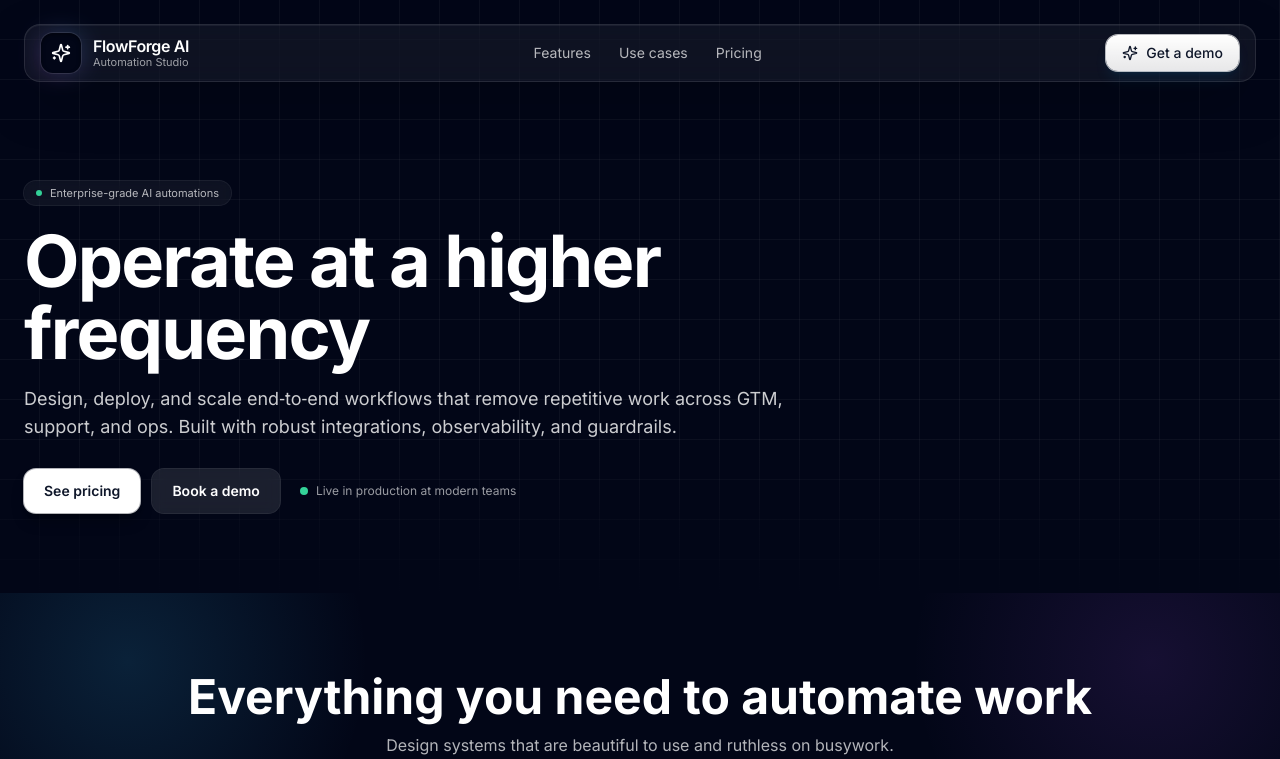
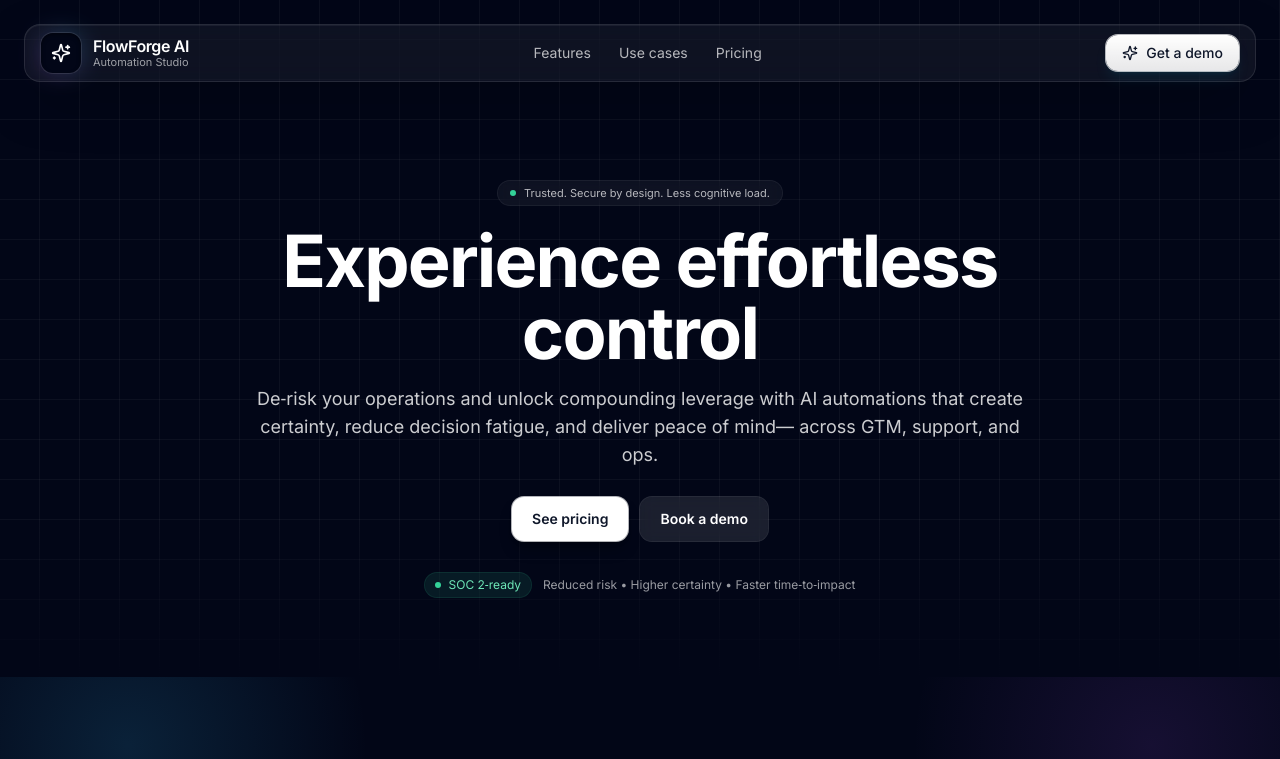
Before and after one commit to flamesResource6/frontend-repo_2cluwps6_v482gv, a React (Vite) app: page / in a window 1280 px wide. Shown: the top 759 px of the page. Built offline with nearby package versions, Linux system fonts and the light colour scheme; a web font is replaced by a local one.

Commit message:
Update project prj_2cluwps6 - 2025-11-19T02:18:31.993Z

```diff
--- a/src/components/Hero.jsx
+++ b/src/components/Hero.jsx
@@ -4,18 +4,18 @@ import { motion } from "framer-motion";
 export default function Hero() {
   return (
     <header className="relative isolate overflow-hidden">
-      {/* Background: premium dark gradient with subtle grid and glow */}
-      <div className="absolute inset-0 -z-10 bg-slate-950" />
+      {/* Background: layered dark with aurora glows and grid */}
+      <div className="absolute inset-0 -z-20 bg-slate-950" />
       <div
-        className="absolute inset-0 -z-10 opacity-[0.08]"
+        className="absolute inset-0 -z-10 opacity-20"
         style={{
           background:
-            "radial-gradient(60%_40%_at_50%_-10%,#60a5fa33,transparent),radial-gradient(40%_30%_at_80%_0%,#a78bfa22,transparent)",
+            "radial-gradient(60%_40%_at_50%_-10%,#8b5cf633,transparent),radial-gradient(40%_30%_at_90%_10%,#22d3ee22,transparent),radial-gradient(50%_30%_at_10%_10%,#60a5fa22,transparent)",
           mixBlendMode: "screen",
         }}
       />
       <div
-        className="absolute inset-0 -z-10"
+        className="absolute inset-0 -z-10 pointer-events-none"
         style={{
           backgroundImage:
             "linear-gradient(rgba(255,255,255,0.04) 1px, transparent 1px), linear-gradient(90deg, rgba(255,255,255,0.04) 1px, transparent 1px)",
@@ -23,6 +23,7 @@ export default function Hero() {
           backgroundPosition: "-1px -1px, -1px -1px",
         }}
       />
+      {/* Soft bottom fade */}
       <div className="absolute inset-x-0 bottom-0 h-40 -z-10 bg-gradient-to-t from-slate-950 to-transparent" />
 
       {/* Integrated Navbar */}
@@ -31,7 +32,7 @@ export default function Hero() {
           {/* Brand */}
           <a href="#" className="group inline-flex items-center gap-3">
             <div className="relative">
-              <div className="absolute inset-0 rounded-xl bg-gradient-to-tr from-fuchsia-500/70 to-sky-400/70 blur-md opacity-35 group-hover:opacity-60 transition" />
+              <div className="absolute inset-0 rounded-xl bg-gradient-to-tr from-fuchsia-500/70 to-cyan-400/70 blur-md opacity-35 group-hover:opacity-60 transition" />
               <div className="relative grid h-10 w-10 place-items-center rounded-xl bg-slate-950 ring-1 ring-white/10 shadow-inner shadow-black/40">
                 <Sparkles className="h-5 w-5 text-white" />
               </div>
@@ -65,7 +66,7 @@ export default function Hero() {
               href="#demo"
               whileHover={{ y: -2 }}
               whileTap={{ scale: 0.98 }}
-              className="hidden md:inline-flex items-center gap-2 rounded-xl bg-gradient-to-b from-white to-white/90 text-slate-900 px-4 py-2 text-sm font-medium shadow-lg shadow-sky-500/10 ring-1 ring-white/70 hover:shadow-sky-500/20"
+              className="hidden md:inline-flex items-center gap-2 rounded-xl bg-gradient-to-b from-white to-white/90 text-slate-900 px-4 py-2 text-sm font-medium shadow-lg shadow-cyan-500/10 ring-1 ring-white/70 hover:shadow-cyan-500/20"
             >
               <Sparkles className="h-4 w-4" />
               Get a demo
@@ -77,34 +78,55 @@ export default function Hero() {
         </div>
       </div>
 
-      {/* Hero content */}
+      {/* Hero content centered */}
       <div className="mx-auto max-w-7xl px-6 pb-20 pt-16 md:pt-24">
         <motion.div
           initial={{ opacity: 0, y: 18 }}
           animate={{ opacity: 1, y: 0 }}
-          transition={{ duration: 0.7, ease: 'easeOut' }}
-          className="max-w-3xl"
+          transition={{ duration: 0.7, ease: "easeOut" }}
+          className="mx-auto max-w-3xl text-center"
         >
+          {/* Trust/credibility chip */}
           <div className="inline-flex items-center gap-2 rounded-full bg-white/5 ring-1 ring-white/10 px-3 py-1 text-[11px] text-white/70 backdrop-blur">
             <span className="h-1.5 w-1.5 rounded-full bg-emerald-400 animate-pulse" />
-            Enterprise-grade AI automations
+            Trusted. Secure by design. Less cognitive load.
           </div>
+
+          {/* Headline with psychological framing */}
           <h1 className="mt-5 text-4xl md:text-6xl lg:text-7xl font-extrabold tracking-tight text-white">
-            Operate at a higher frequency
+            Experience effortless control
           </h1>
           <p className="mt-4 text-white/80 md:text-lg">
-            Design, deploy, and scale end‑to‑end workflows that remove repetitive work across GTM, support, and ops. Built with robust integrations, observability, and guardrails.
+            De‑risk your operations and unlock compounding leverage with AI automations
+            that create certainty, reduce decision fatigue, and deliver peace of mind—
+            across GTM, support, and ops.
           </p>
-          <div className="mt-7 flex flex-wrap items-center gap-3">
-            <motion.a href="#pricing" whileHover={{ y: -2 }} whileTap={{ scale: 0.98 }} className="rounded-xl bg-white text-slate-900 px-5 py-3 text-sm font-semibold shadow-lg shadow-black/30 ring-1 ring-white/70">
+
+          {/* CTAs */}
+          <div className="mt-7 flex flex-wrap justify-center items-center gap-3">
+            <motion.a
+              href="#pricing"
+              whileHover={{ y: -2 }}
+              whileTap={{ scale: 0.98 }}
+              className="rounded-xl bg-white text-slate-900 px-5 py-3 text-sm font-semibold shadow-lg shadow-black/30 ring-1 ring-white/70"
+            >
               See pricing
             </motion.a>
-            <motion.a href="#demo" whileHover={{ y: -2 }} whileTap={{ scale: 0.98 }} className="rounded-xl bg-white/10 text-white ring-1 ring-white/15 px-5 py-3 text-sm font-semibold backdrop-blur hover:bg-white/15">
+            <motion.a
+              href="#demo"
+              whileHover={{ y: -2 }}
+              whileTap={{ scale: 0.98 }}
+              className="rounded-xl bg-white/10 text-white ring-1 ring-white/15 px-5 py-3 text-sm font-semibold backdrop-blur hover:bg-white/15"
+            >
               Book a demo
             </motion.a>
-            <div className="ml-2 hidden md:flex items-center gap-2 text-xs text-white/60">
-              <span className="h-2 w-2 rounded-full bg-emerald-400" />
-              Live in production at modern teams
+            <div className="basis-full" />
+            <div className="mt-2 flex items-center justify-center gap-3 text-xs text-white/60">
+              <span className="inline-flex items-center gap-2 rounded-full bg-emerald-400/10 px-2.5 py-1 ring-1 ring-emerald-400/20 text-emerald-300">
+                <span className="h-1.5 w-1.5 rounded-full bg-emerald-400" />
+                SOC 2‑ready
+              </span>
+              <span>Reduced risk • Higher certainty • Faster time‑to‑impact</span>
             </div>
           </div>
         </motion.div>
```
Also changed, not shown: 1 other file (tests, documents, lock files or other folders).
